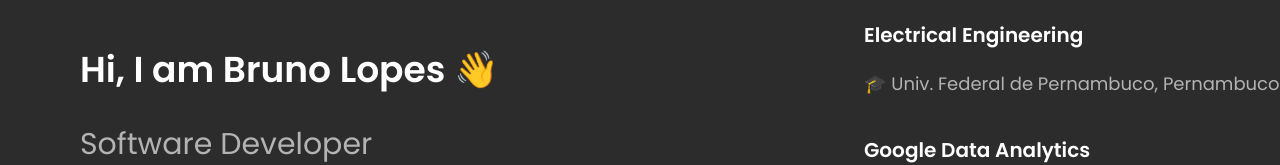
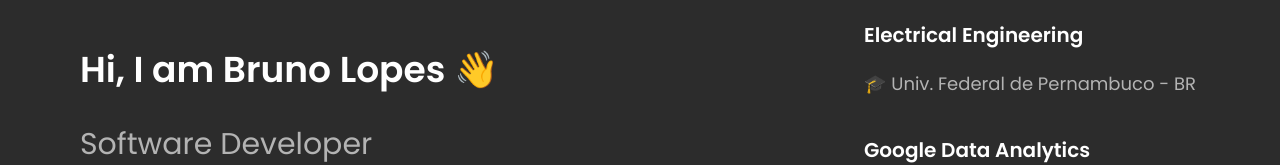
Before and after one commit to BrLopes3/brunolopesPortfolio, a Next.js app: page / in a window 1280 px wide. Shown: the part 510-675 px from the top of the page. Built offline with nearby package versions, Linux system fonts and the light colour scheme.

Commit message:
Update information.tsx

```diff
--- a/src/app/components/information/information.tsx
+++ b/src/app/components/information/information.tsx
@@ -18,7 +18,7 @@ export function Information() {
           </div>
           <div>
             <h3>Electrical Engineering</h3>
-            <p>🎓 Univ. Federal de Pernambuco, Pernambuco - BR</p>
+            <p>🎓 Univ. Federal de Pernambuco - BR</p>
           </div>
           <div>
             <h3> Google Data Analytics</h3>
```
